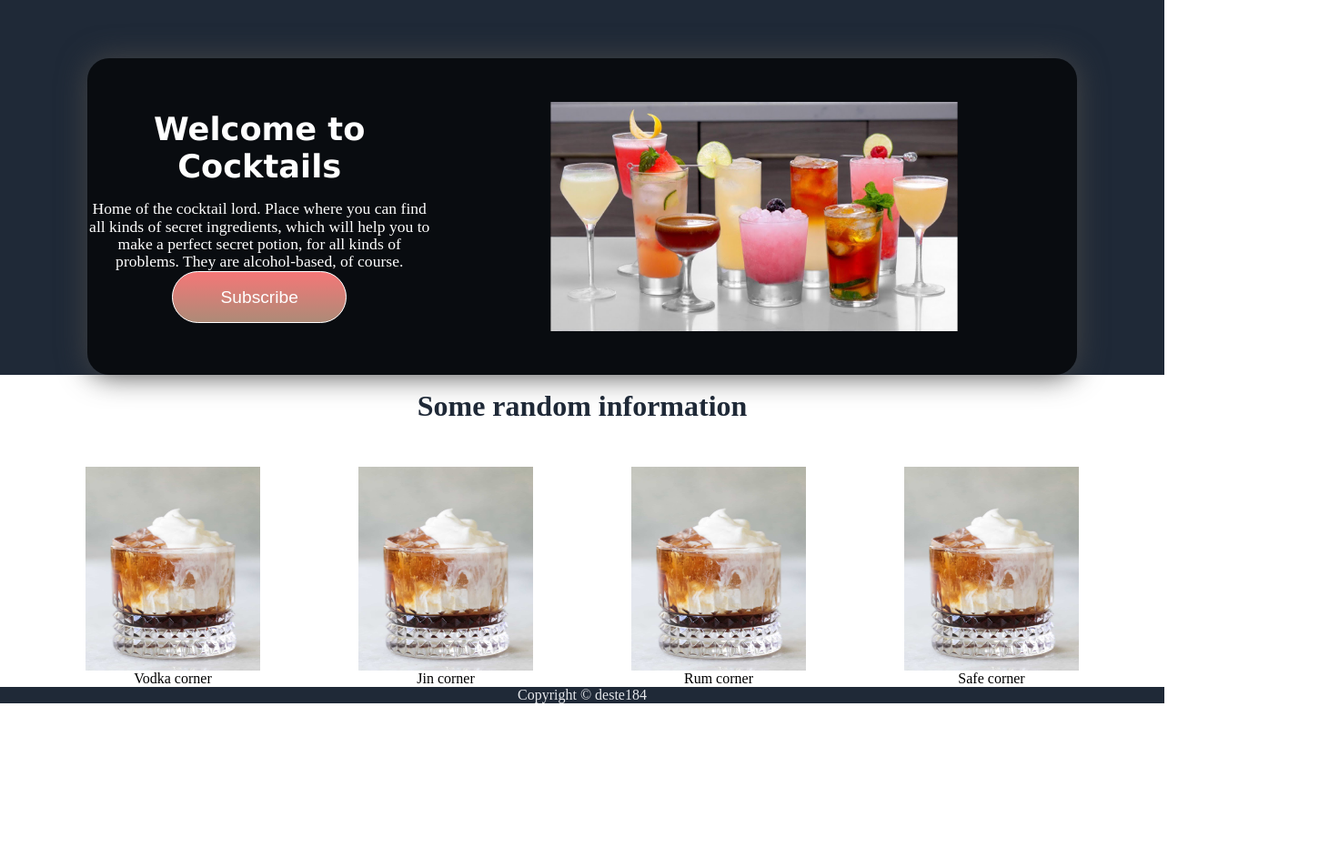
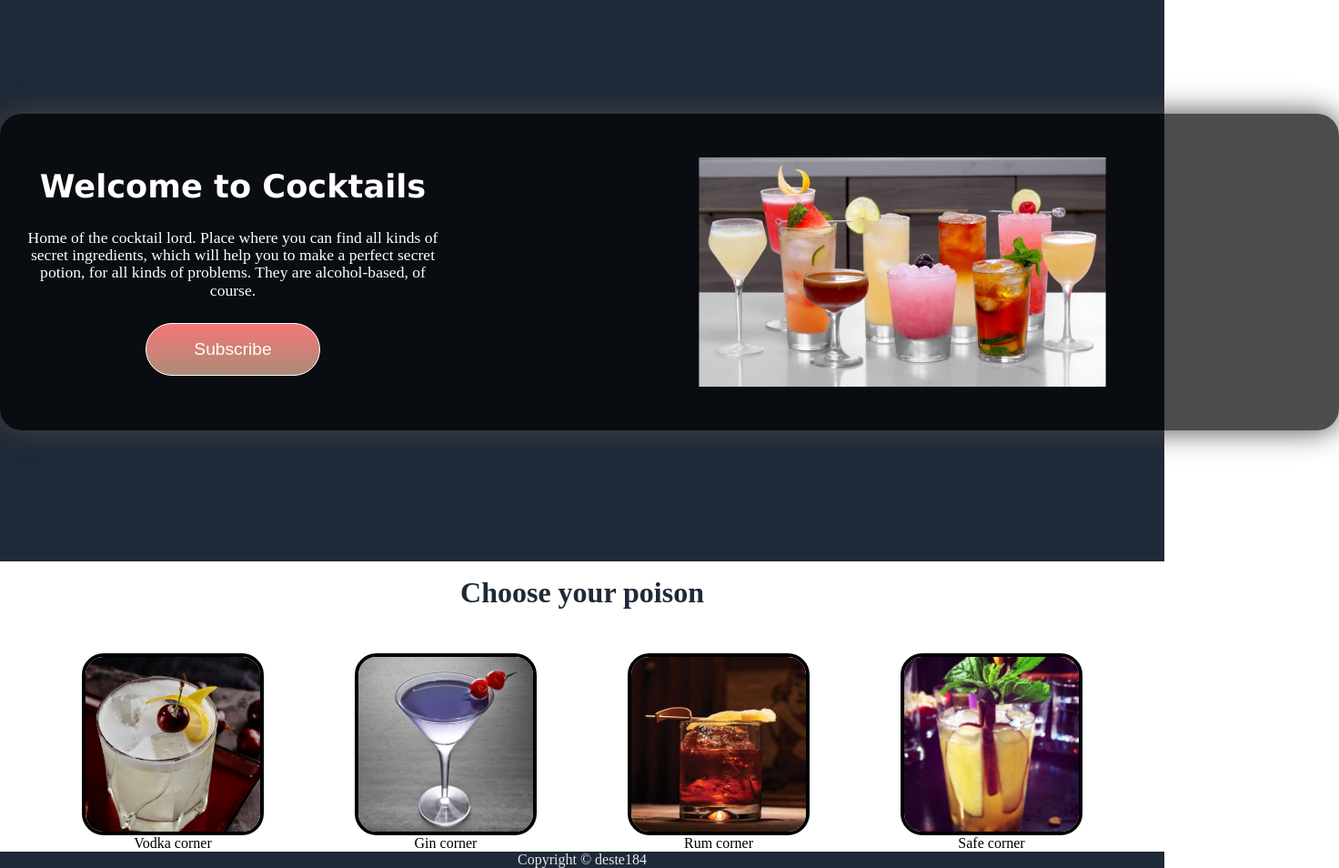
Before and after one commit to deste184/first-project, a plain HTML site: page index.html in a window 1280 px wide. Shown: the part 80-1034 px from the top of the page at 91% size, 1472 px wide, since content can reach past the window. Before the commit the page ends 853 px from the top, so only its background shows below. Drawn offline with Linux system fonts and the light colour scheme.

Commit message:
Add images in style.css and fix layer 1 in index.html

```diff
--- a/css/style.css
+++ b/css/style.css
@@ -17,9 +17,6 @@ ul {
     align-items: center;
     background-color: black;
     text-decoration: none;
-    position: fixed;
-    top: 0;
-    z-index: 9;
 }
 
 .leftBar {
@@ -75,10 +72,8 @@ li{
 }
 
 .layer1container {
-    width: 85%;
-    height: 100%;
     border-radius: 1.5em;
-    margin: 9em auto 0 auto;
+    margin: 9em auto 9em auto;
     display: flex;
     flex-direction: row;
     justify-content: center;
@@ -105,7 +100,7 @@ li{
 }
 
 .description {
-    margin-top: 1em;
+    margin: 1.5em;
     font-size: 1.1em;
     line-height: 1.1em;
     text-align: center;
@@ -152,15 +147,12 @@ li{
 .layer2TryMe {
     display: flex;
     flex-direction: row;
-    justify-content: space-around;
+    justify-content: space-evenly;
     margin: 0 2.5em;
     flex-wrap: wrap;
 }
 
-.vodkaContainer,
-.jinContainer,
-.rumContainer,
-.safeContainer {
+.tryMe2 {
     display: flex;
     flex-direction: column;
     align-items: center;
@@ -169,7 +161,15 @@ li{
 
 .tryMe {
     width: 12em;
-    height: 14em;
+    height: 12em;
+    border: 0.3em solid ;
+    border-radius: 1.5em;
+}
+
+.text {
+    display: flex;
+    justify-content: center;
+    align-items: center;
 }
 
 .footer {
--- a/index.html
+++ b/index.html
@@ -40,24 +40,24 @@
     </div>
     <div class="layer2">
         <div class="layer2Container">
-            <div class="layer2Heading">Some random information</div>
+            <div class="layer2Heading">Choose your poison</div>
 
             <div class="layer2TryMe">
-                <div class="vodkaContainer">
-                    <img class="tryMe" src="../first-project/img/2.jpg" alt="2">
-                    <div>Vodka corner</div>
+                <div class="tryMe2">
+                    <img class="tryMe" src="../first-project/img/vodka.jpg" alt="2">
+                    <div class="text">Vodka corner</div>
                 </div>
-                <div class="jinContainer">
-                    <img  class="tryMe" src="../first-project/img/2.jpg" alt="2">
-                    <div>Jin corner</div>
+                <div class="tryMe2">
+                    <img  class="tryMe" src="../first-project/img/gin.jpg" alt="2">
+                    <div class="text">Gin corner</div>
                 </div>
-                <div class="rumContainer">
-                    <img class="tryMe" src="../first-project/img/2.jpg" alt="2">
-                    <div>Rum corner</div>
+                <div class="tryMe2">
+                    <img class="tryMe" src="../first-project/img/rum.jpg" alt="2">
+                    <div class="text">Rum corner</div>
                 </div>
-                <div class="safeContainer">
-                    <img class="tryMe" src="../first-project/img/2.jpg" alt="2">
-                    <div>Safe corner</div>
+                <div class="tryMe2">
+                    <img class="tryMe" src="../first-project/img/safe.jpg" alt="2">
+                    <div class="text">Safe corner</div>
                 </div>
             </div>
         </div>
```
Also changed, not shown: img/2.jpg (deleted), img/gin.jpg (added), img/rum.jpg (added), img/safe.jpg (added), img/vodka.jpg (added).
